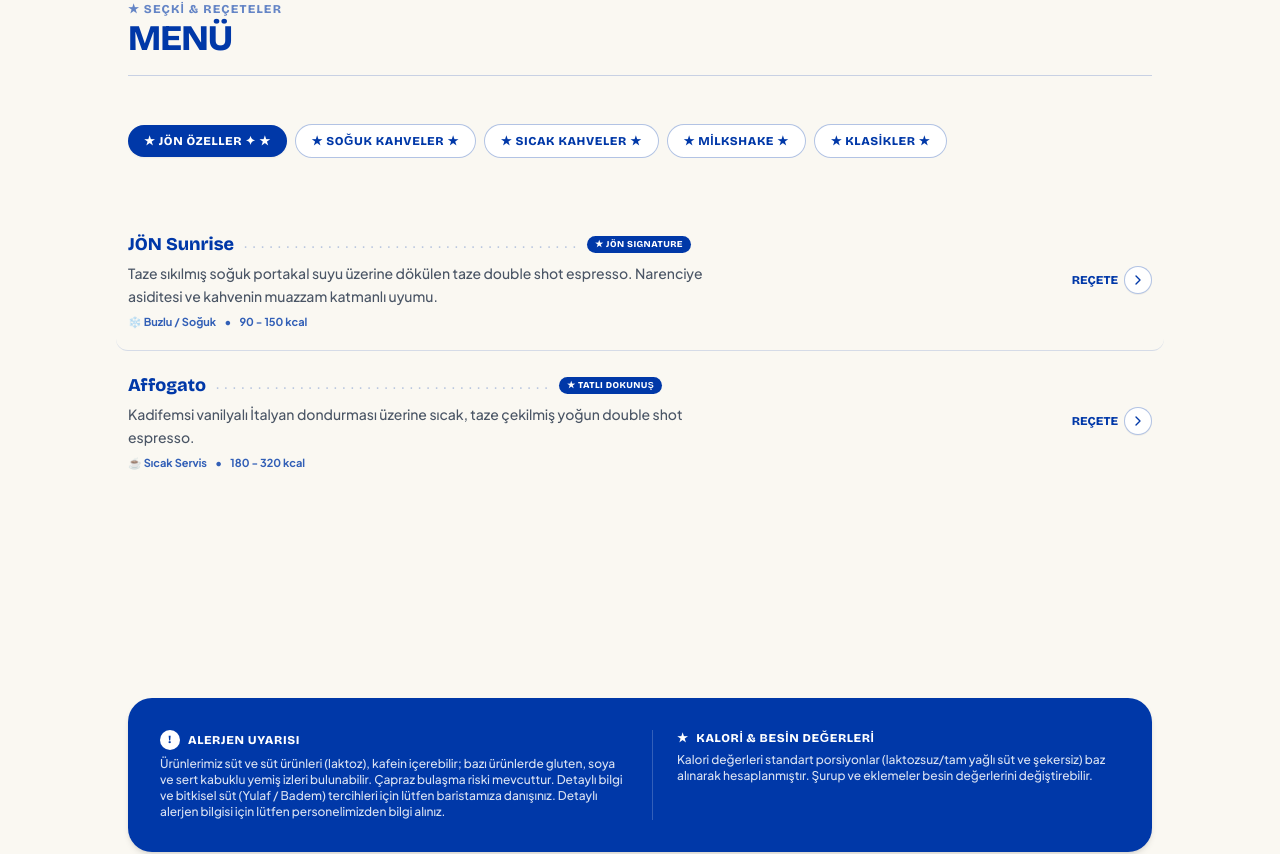
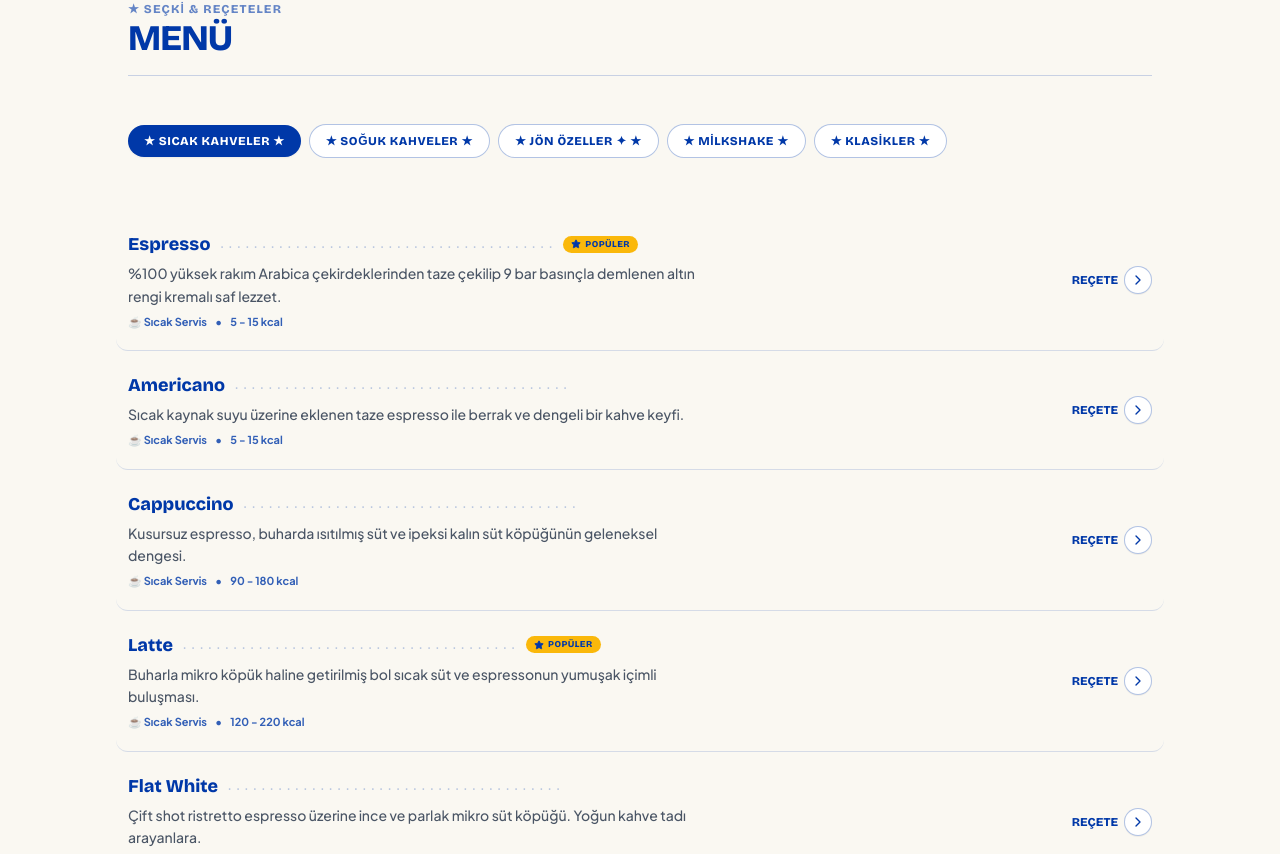
Before and after one commit to cetindesign/joncoffee, a Next.js app: page /joncoffee/ in a window 1280 px wide. Shown: the part 1156-2010 px from the top of the page. Built offline with nearby package versions, Linux system fonts and the light colour scheme.

Commit message:
feat(menu): order categories starting with Hot Coffees (Sıcak Kahveler) then Cold Coffees (Soğuk Kahveler)

```diff
--- a/components/menu-section.tsx
+++ b/components/menu-section.tsx
@@ -17,7 +17,7 @@ import {
 } from 'lucide-react';
 
 export function MenuSection() {
-  const [activeCategory, setActiveCategory] = useState('ozeller');
+  const [activeCategory, setActiveCategory] = useState('sicak-kahveler');
   const [selectedItem, setSelectedItem] = useState<MenuItem | null>(null);
   const [copied, setCopied] = useState(false);
 
--- a/data/menu.ts
+++ b/data/menu.ts
@@ -20,10 +20,10 @@ export interface MenuCategory {
 
 export const MENU_CATEGORIES: MenuCategory[] = [
   {
-    id: 'ozeller',
-    title: 'Jön Özeller ✦',
-    subtitle: 'İmza lezzetler & tatlı dokunuşlar',
-    iconName: 'Star',
+    id: 'sicak-kahveler',
+    title: 'Sıcak Kahveler',
+    subtitle: 'Espresso bazlı ve taze demlemeler',
+    iconName: 'Coffee',
   },
   {
     id: 'soguk-kahveler',
@@ -32,10 +32,10 @@ export const MENU_CATEGORIES: MenuCategory[] = [
     iconName: 'IceCream',
   },
   {
-    id: 'sicak-kahveler',
-    title: 'Sıcak Kahveler',
-    subtitle: 'Espresso bazlı ve taze demlemeler',
-    iconName: 'Coffee',
+    id: 'ozeller',
+    title: 'Jön Özeller ✦',
+    subtitle: 'İmza lezzetler & tatlı dokunuşlar',
+    iconName: 'Star',
   },
   {
     id: 'milkshake',
```
